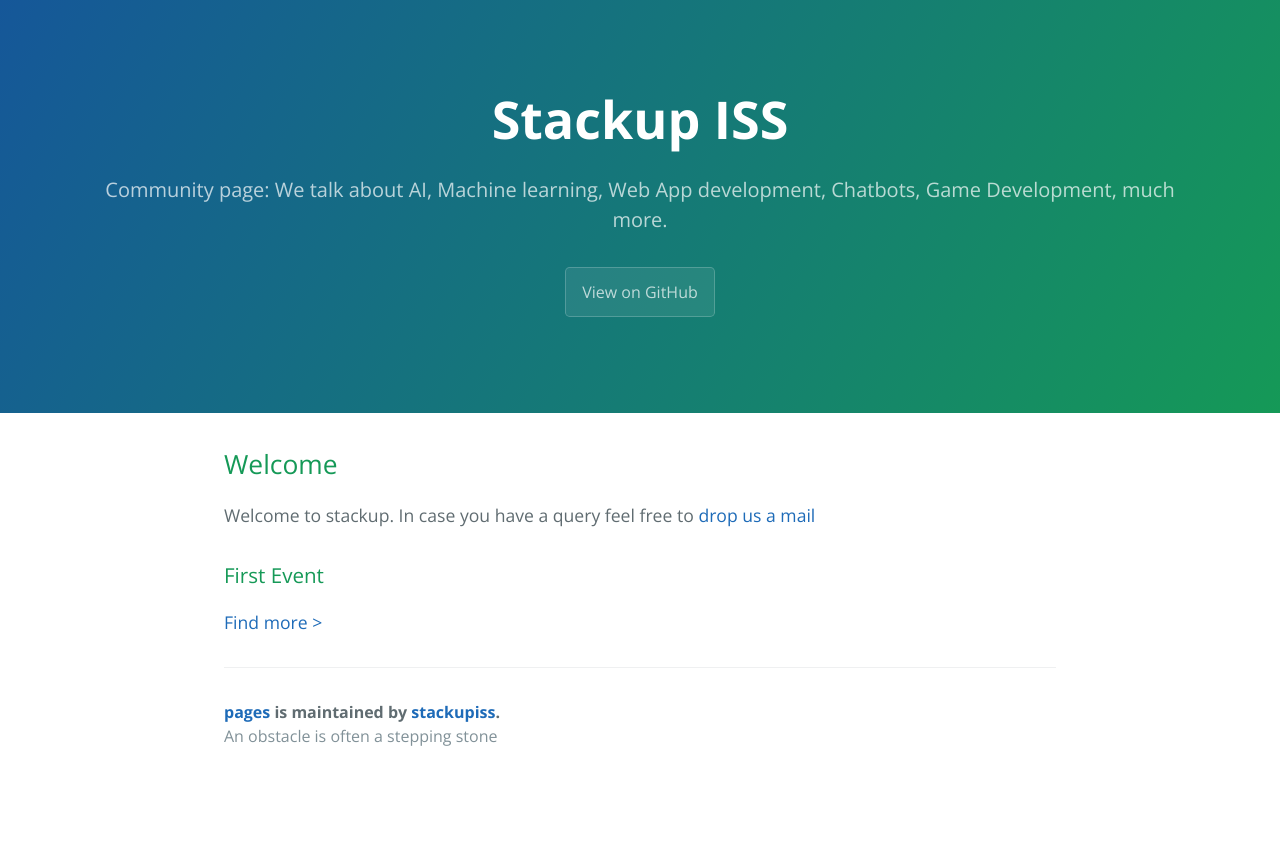
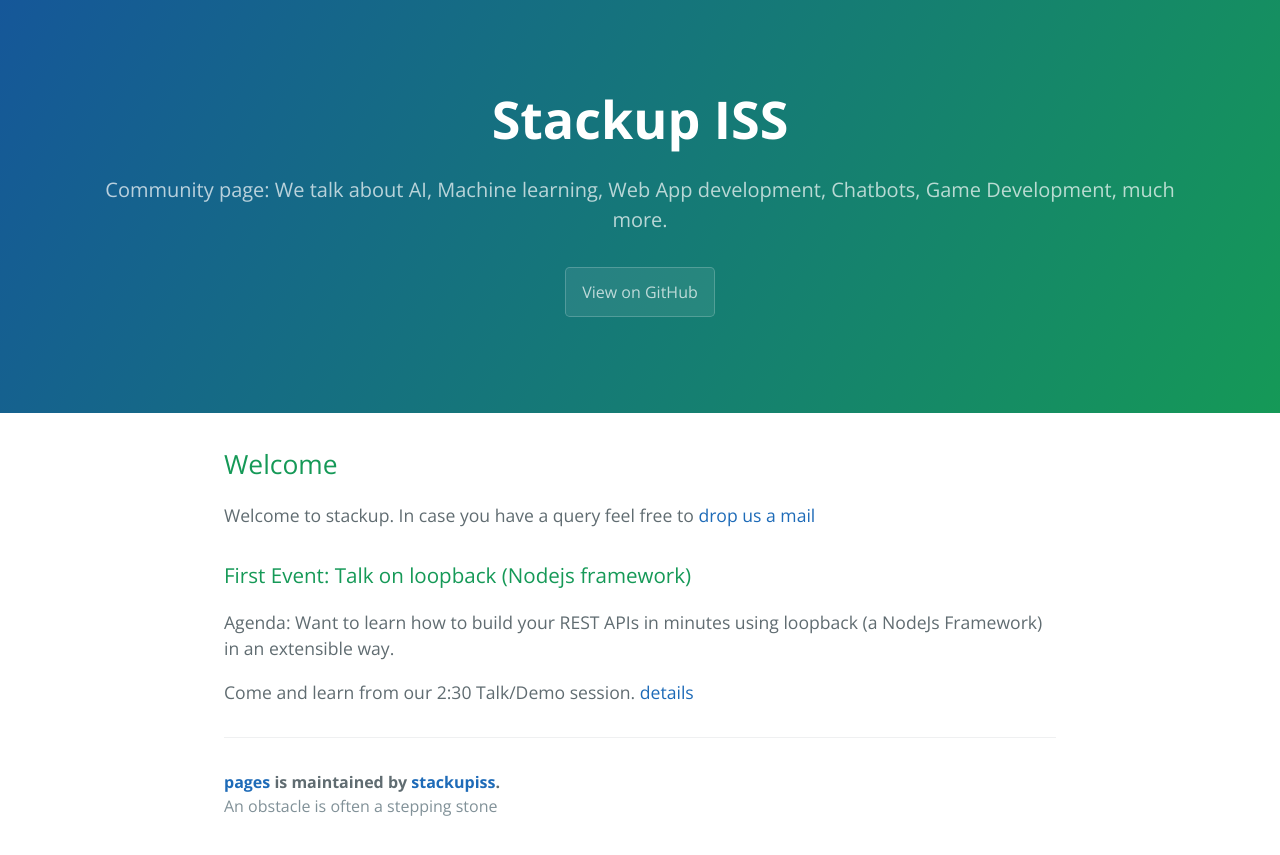
Before and after one commit to stackupiss/pages, a Jekyll site: the page built from index.md, in a window 1280 px wide. Shown: the top 855 px of the page. Built offline with Jekyll 4.4.1, drawn with Linux system fonts in a browser that asks for light colours; our own code applies the rules of GitHub Pages for plain Markdown files.

Commit message:
Page updates

```diff
--- a/index.md
+++ b/index.md
@@ -3,5 +3,9 @@
 Welcome to stackup.
 In case you have a query feel free to [drop us a mail](mailto:bala@nus.edu.sg)
 
-### First Event
-[Find more >](./chatbot.md)
+### First Event: Talk on loopback (Nodejs framework)
+
+Agenda: Want to learn how to build your REST APIs in minutes using loopback (a NodeJs Framework) in an extensible way.
+
+Come and learn from our 2:30 Talk/Demo session.
+[details](./chatbot.md)
```
